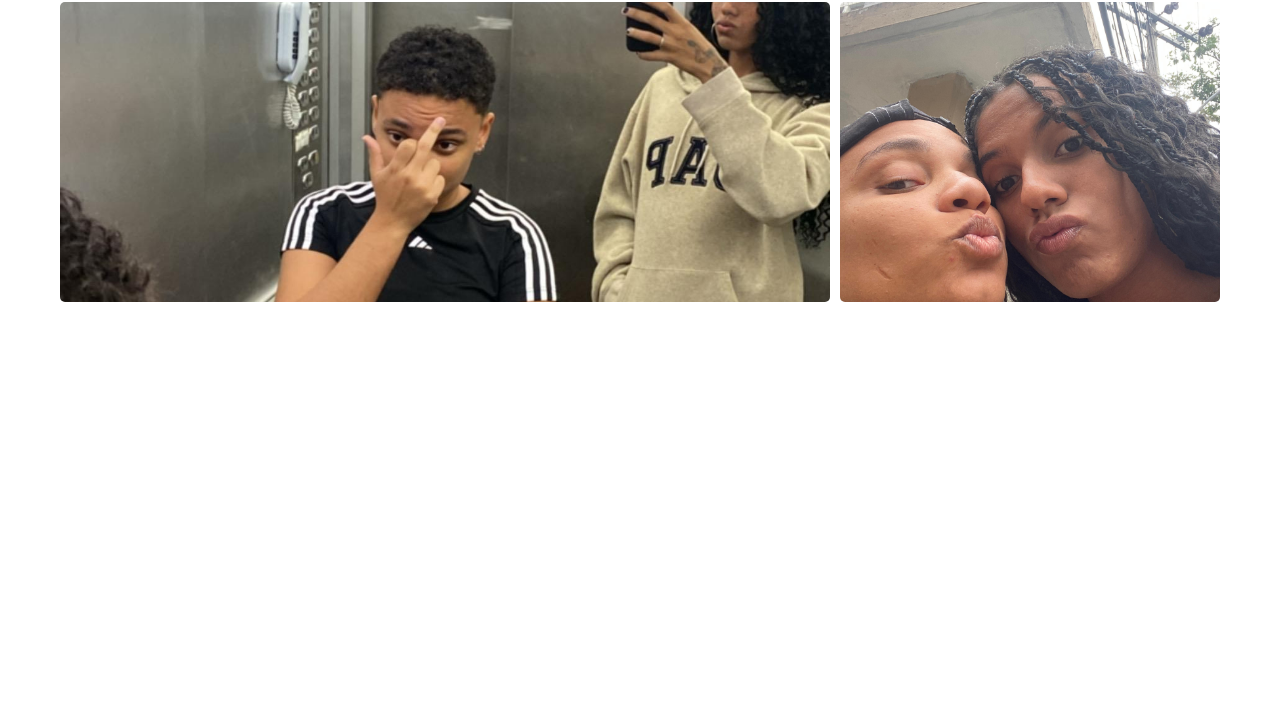
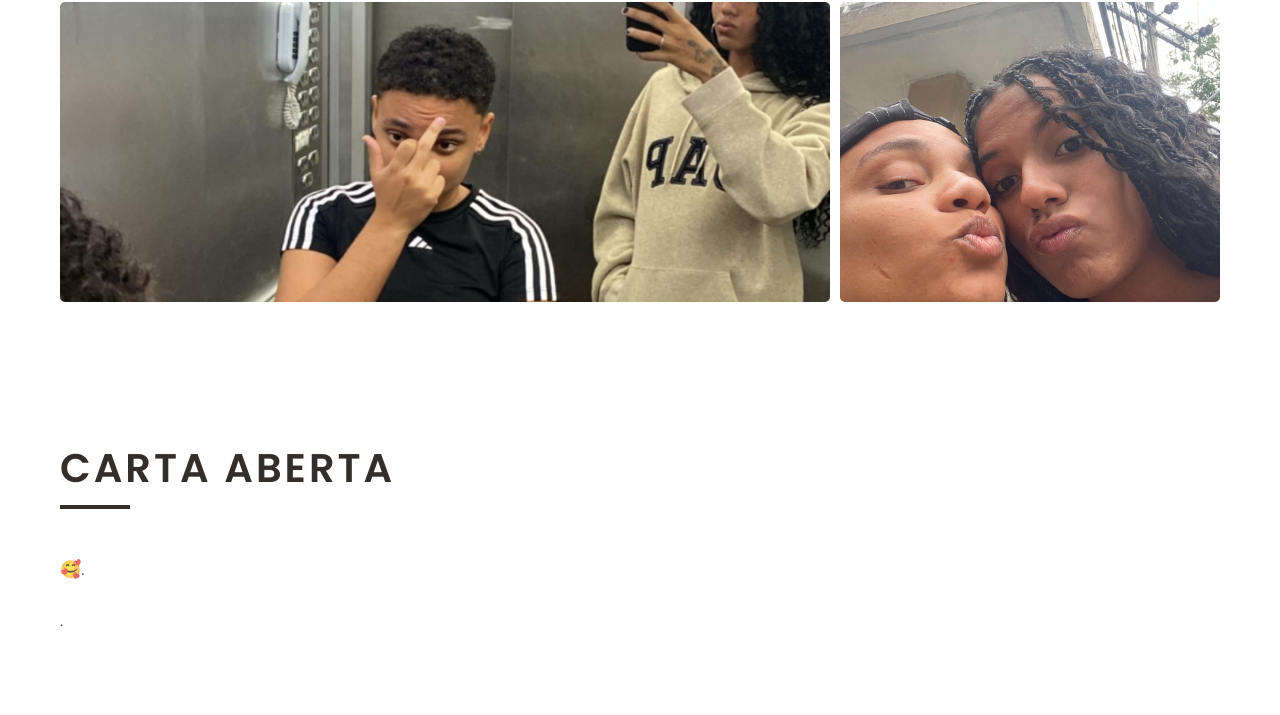
Before and after one commit to saraalexina/ourmemories, a plain HTML site: page index.html in a window 1280 px wide. Shown: the part 8991-9706 px from the top of the page. Before the commit the page ends 9363 px from the top, so only its background shows below. Drawn offline with Linux system fonts and the light colour scheme.

Commit message:
Update index.html

```diff
--- a/index.html
+++ b/index.html
@@ -244,6 +244,22 @@
             </div>
         </section>
         <!-- end of Memorias 2 -->
+        <!-- carta -->
+        <section id = "about" class = "about py-7">
+            <div class = "container">
+                <div class = "about-content grid">
+                    <div class = "about-right">
+                        <div class = "title">
+                            <h2>Carta aberta </h2>
+                        </div>
+                        <p class = "lead">🥰.</p>
+                        <p class = "lead">.</p>
+                        </a>
+                    </div>
+                </div>
+            </div>
+        </section>
+        <!-- end of carta-->
     </main>
     <!-- end of main content -->
 
```
